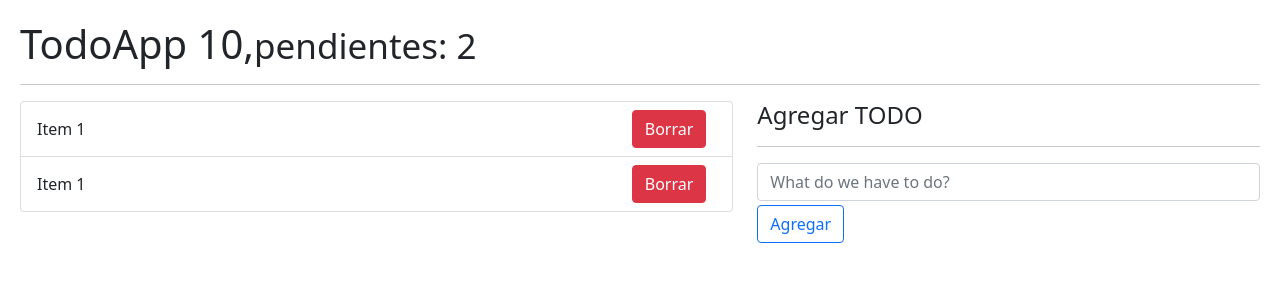
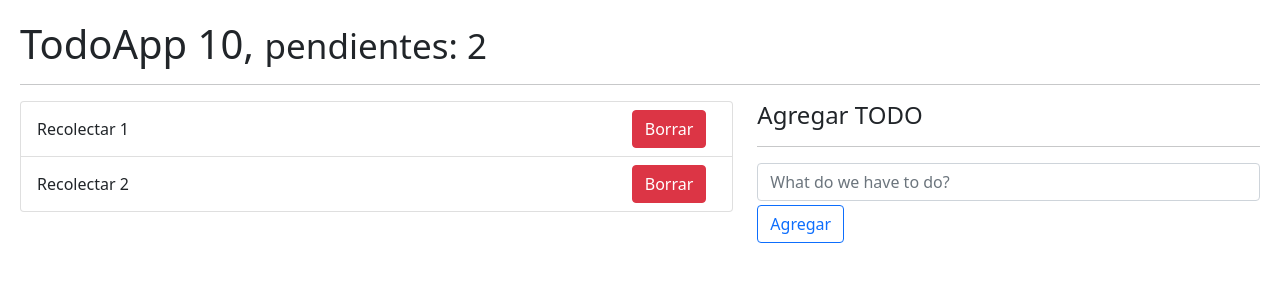
Before and after one commit to shounas99/hooks-app, a React (Vite) app: page / in a window 1280 px wide. Shown: the top 300 px of the page. Built offline with nearby package versions, Linux system fonts and the light colour scheme.

Commit message:
feat: add new components into TodoApp

```diff
--- a/src/08-useReducer/TodoApp.jsx
+++ b/src/08-useReducer/TodoApp.jsx
@@ -1,5 +1,7 @@
 import { useReducer } from "react"
 import { todoReducer } from "./todoReducer"
+import { TodoList } from "./TodoList"
+import { TodoForm } from "./TodoForm"
 
 const initialState = [
     {
@@ -18,46 +20,27 @@ const initialState = [
 export const TodoApp = () => {
 
     const [ todos, dispatchTodo] = useReducer( todoReducer, initialState)
+
+    const handleNewTodo = ( newTodo ) => {
+        console.log('new todooo', newTodo);
+    }
+
     return (
         <>
-            <h1>TodoApp 10,<small>pendientes: 2</small></h1>
+            <h1>TodoApp 10, <small>pendientes: 2</small></h1>
             <hr />
 
             <div className="row">
                 <div className="col-7">
-                    <ul className="list-group">
-                        {
-                            todos.map( todo => (
-                                <li key={ todo.id } className="list-group-item d-flex justify-content-between">
-                                    <span className="align-self-center">Item 1</span>
-                                    <button className="btn btn-danger">Borrar</button>
-                                </li>
-                            ))
-                        }
-                    </ul>
+                    <TodoList todos={ todos }/>
                 </div>
 
                 <div className="col-5">
                     <h4>Agregar TODO</h4>
                     <hr />
-                    <form action="">
-                        <input
-                            type="text"
-                            placeholder="What do we have to do?"
-                            className="form-control"
-                        />
-                        <button
-                            type="submit"
-                            className="btn btn-outline-primary mt-1"
-                        >
-                            Agregar
-                        </button>
-
-                    </form>
+                    <TodoForm onNewTodo={ handleNewTodo }/>
                 </div>
-
             </div>
-
         </>
     )
 }
```
